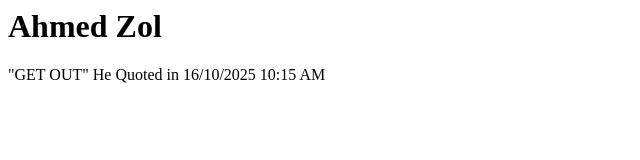
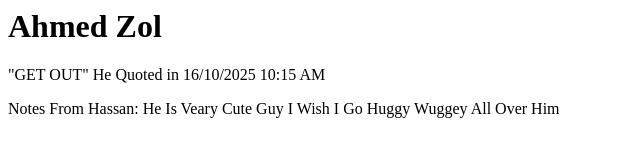
Before and after one commit to mahmoudfaleh/ahmed, a plain HTML site: page index.html in a window 1280 px wide. Shown: the whole page, without its empty margins (0-640 px from the left). Drawn offline with Linux system fonts and the light colour scheme.

Commit message:
Update index.html

```diff
--- a/index.html
+++ b/index.html
@@ -2,3 +2,6 @@
 
 <h1>Ahmed Zol</h1>
 <p>"GET OUT" He Quoted in 16/10/2025 10:15 AM</p>
+
+
+<p>Notes From Hassan: He Is Veary Cute Guy I Wish I Go Huggy Wuggey All Over Him</p>
```
